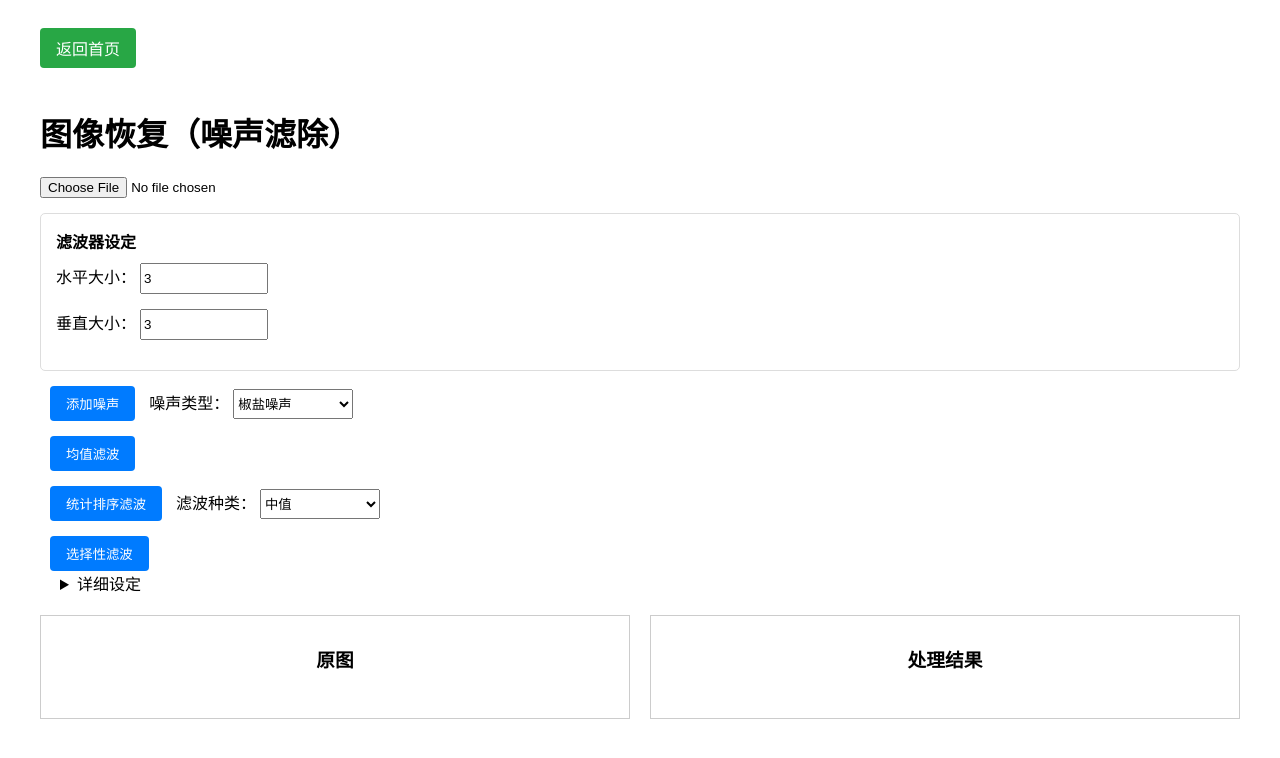
After one commit to RaShiSho/DigitalImageFinalHomework, a Flask app: page /restore in a window 1280 px wide. The commit adds this page. Shown: the top 758 px of the page. Run offline with Flask 3, Linux system fonts and the light colour scheme.

Commit message:
add image restore

```diff
--- a/app.py
+++ b/app.py
@@ -10,6 +10,7 @@ from segmentation_processor import SegmentationProcessor
 from smooth_processor import SmoothProcessor
 from sharpen_processor import SharpenProcessor
 from morphology_processor import MorphologyProcessor
+from restore_processor import RestoreProcessor
 
 app = Flask(__name__)
 CORS(app)
@@ -253,5 +254,29 @@ def morphology_processor():
     )
     return jsonify(result)
 
+
+@app.route('/restore')
+def restore():
+    return render_template('restore.html')
+
+@app.route('/add_noise', methods=['POST'])
+def add_noise():
+    if 'image' not in request.files:
+        return jsonify({"success": False, "error": "没有上传图片"})
+
+    noise_type = request.form.get('noise_type', 'saltpepper')
+    result = RestoreProcessor.add_noise(request.files['image'], noise_type)
+    return jsonify(result)
+
+@app.route('/mean_filter', methods=['POST'])
+def mean_filter():
+    if 'image' not in request.files:
+        return jsonify({"success": False, "error": "没有上传图片"})
+
+    filter_x = request.form.get('filter_x', 3)
+    filter_y = request.form.get('filter_y', 3)
+    result = RestoreProcessor.meanFiltering(request.files['image'], filter_x, filter_y)
+    return jsonify(result)
+
 if __name__ == '__main__':
     app.run(debug=True)
--- a/morphology_processor.py
+++ b/morphology_processor.py
@@ -65,7 +65,7 @@ class MorphologyProcessor:
         if grayscale:
             return cv2.imdecode(nparr, cv2.IMREAD_GRAYSCALE)
         else:
-            return cv2.imdecode(nparr, cv2.IMREAD_COLOR)
+            return cv2.imdecode(nparr, cv2.IMREAD_UNCHANGED)
 
     @staticmethod
     def _image_to_base64(img):
--- a/templates/index.html
+++ b/templates/index.html
@@ -37,6 +37,7 @@
             <a href="/smooth" class="btn">图像平滑</a>
             <a href="/sharpen" class="btn">图像锐化</a>
             <a href="/morphology" class="btn">数学形态学</a>
+            <a href="/restore" class="btn">图像恢复</a>
         </div>
     </div>
 </body>
--- /dev/null
+++ b/templates/restore.html
@@ -0,0 +1,375 @@
+<!DOCTYPE html>
+<html lang="zh">
+<head>
+    <meta charset="UTF-8">
+    <meta name="viewport" content="width=device-width, initial-scale=1.0">
+    <title>图像恢复</title>
+    <style>
+        .container {
+            max-width: 1200px;
+            margin: 0 auto;
+            padding: 20px;
+        }
+        .controls {
+            margin-bottom: 20px;
+        }
+        .btn {
+            padding: 8px 16px;
+            background-color: #007bff;
+            color: white;
+            border: none;
+            border-radius: 4px;
+            cursor: pointer;
+            margin: 0 10px;
+        }
+        .btn:hover {
+            background-color: #0056b3;
+        }
+        .control-group {
+            border: 1px solid #ddd;
+            padding: 15px;
+            margin-bottom: 15px;
+            border-radius: 5px;
+        }
+        .control-group h4 {
+            margin-top: 0;
+            margin-bottom: 10px;
+        }
+        .form-group {
+            margin-bottom: 15px;
+        }
+        .image-grid {
+            display: grid;
+            grid-template-columns: repeat(2, 1fr);
+            gap: 20px;
+            margin-top: 20px;
+        }
+        .image-box {
+            border: 1px solid #ccc;
+            padding: 10px;
+            text-align: center;
+        }
+        .image-box img {
+            max-width: 100%;
+            max-height: 400px;
+        }
+        .home-btn {
+            display: inline-block;
+            padding: 8px 16px;
+            background-color: #28a745;
+            color: white;
+            text-decoration: none;
+            border-radius: 4px;
+            margin-bottom: 20px;
+        }
+        .home-btn:hover {
+            background-color: #218838;
+        }
+        .selector {
+            width: 120px;
+            height: 30px;
+        }
+        .ipt {
+            width: 120px;
+            height: 25px;
+        }
+
+        .loader {
+            border: 4px solid #f3f3f3;
+            border-top: 4px solid #3498db;
+            border-radius: 50%;
+            width: 20px;
+            height: 20px;
+            animation: spin 2s linear infinite;
+            display: none; /* 初始隐藏 */
+            margin-left: 10px;
+        }
+        @keyframes spin {
+            0% { transform: rotate(0deg); }
+            100% { transform: rotate(360deg); }
+        }
+
+
+    </style>
+</head>
+<body>
+    <div class="container">
+        <a href="/" class="home-btn">返回首页</a>
+        <h1>图像恢复（噪声滤除）</h1>
+
+        <div class="controls">
+            <div class="form-group">
+                <input type="file" id="imageInput" accept="image/*">
+            </div>
+            <div class="control-group">
+                <h4>滤波器设定</h4>
+                <div class="form-group">
+                    <label for="tx">水平大小：</label>
+                    <input class="ipt" type="number" id="filter-x" value="3">
+                </div>
+                <div class="form-group">
+                    <label for="ty">垂直大小：</label>
+                    <input class="ipt" type="number" id="filter-y" value="3">
+                </div>
+            </div>
+            <div class="form-group">
+                <button class="btn" onclick="addNoise()">添加噪声</button>
+                <label for="ty">噪声类型：</label>
+                <select id="noiseSelect" class="selector">
+                    <option value="saltpepper">椒盐噪声</option>
+                    <option value="gauss">高斯滤波</option>
+                </select>
+            </div>
+            <div class="form-group">
+                <button class="btn" onclick="meanFiltering()">均值滤波</button>
+            </div>
+            <div class="form-group">
+                <button class="btn" onclick="statisticalFiltering()">统计排序滤波</button>
+                <label for="ty">滤波种类：</label>
+                <select id="statisticalSelect" class="selector">
+                    <option value="mid">中值</option>
+                    <option value="max">最大值</option>
+                    <option value="min">最小值</option>
+                </select>
+            </div>
+            <div class="form-group">
+                <button class="btn" onclick="selectiveFiltering()">选择性滤波</button>
+                <details style="margin-left:20px">
+                    <summary>详细设定</summary>
+                    <div class="control-group">
+                        <h4>范围设定</h4>
+                        <div class="form-group">
+                            <label for="ty">选择方式：</label>
+                            <select id="selectiveWaySelect" class="selector">
+                                <option value="bandPass">带通</option>
+                                <option value="bandStop">带阻</option>
+                            </select>
+                        </div>
+                        <div class="form-group">
+                            <label for="tx">上限：</label>
+                            <input class="ipt" type="number" id="up" value="20">
+                        </div>
+                        <div class="form-group">
+                            <label for="ty">下限：</label>
+                            <input class="ipt" type="number" id="low" value="220">
+                        </div>
+                    </div>
+                </details>
+            </div>
+
+            <div id="loadingIndicator" class="loader"></div>
+        </div>
+
+
+        <div class="image-grid">
+            <div class="image-box">
+                <h3>原图</h3>
+                <img id="originalImage">
+            </div>
+            <div class="image-box">
+                <h3>处理结果</h3>
+                <img id="resultImage">
+            </div>
+        </div>
+
+    </div>
+
+    <script>
+        let currentImage = null;
+        let filterX = 3;
+        let filterY = 3;
+
+        document.getElementById('imageInput').addEventListener('change', function(e) {
+            const file = e.target.files[0];
+            if (file) {
+                const reader = new FileReader();
+                reader.onload = function(e) {
+                    document.getElementById('originalImage').src = e.target.result;
+                    currentImage = file;
+                }
+                reader.readAsDataURL(file);
+            }
+        });
+
+        document.getElementById('filter-x').addEventListener('input', function(e) {
+            filterX = parseInt(e.target.value) || 0;
+        });
+
+        document.getElementById('filter-y').addEventListener('input', function(e) {
+            filterY = parseInt(e.target.value) || 0;
+        });
+
+        async function addNoise() {
+            if (!currentImage) {
+                alert('请先选择图片');
+                return;
+            }
+
+            const loadingIndicator = document.getElementById('loadingIndicator');
+            loadingIndicator.style.display = 'block'; // 显示加载指示器
+
+            const formData = new FormData();
+            formData.append('image', currentImage);
+            formData.append('noise_type', document.getElementById('noiseSelect').value);
+
+            try {
+                const response = await fetch('/add_noise', {
+                    method: 'POST',
+                    body: formData
+                });
+
+                if (response.ok) {
+                    const result = await response.json();
+                    if (result.success) {
+                        document.getElementById('resultImage').src = result.resultImage;
+                    } else {
+                        alert(result.error || '处理失败');
+                    }
+                } else {
+                    alert('处理请求失败');
+                }
+            } catch (error) {
+                console.error('Error:', error);
+                alert('处理过程中发生错误');
+            } finally {
+                loadingIndicator.style.display = 'none'; // 隐藏加载指示器
+            }
+        }
+
+        async function meanFiltering() {
+            if (!currentImage) {
+                alert('请先选择图片');
+                return;
+            }
+
+            if (filterX <= 0 || filterY <= 0 || filterX % 2 === 0 || filterY % 2 === 0) {
+                alert('滤波器长宽必须为正奇数');
+                return;
+            }
+
+            const loadingIndicator = document.getElementById('loadingIndicator');
+            loadingIndicator.style.display = 'block'; // 显示加载指示器
+
+            const formData = new FormData();
+            formData.append('image', currentImage);
+            formData.append('filter_x', filterX);
+            formData.append('filter_y', filterY);
+
+            try {
+                const response = await fetch('/mean_filter', {
+                    method: 'POST',
+                    body: formData
+                });
+
+                if (response.ok) {
+                    const result = await response.json();
+                    if (result.success) {
+                        document.getElementById('resultImage').src = result.resultImage;
+                    } else {
+                        alert(result.error || '处理失败');
+                    }
+                } else {
+                    alert('处理请求失败');
+                }
+            } catch (error) {
+                console.error('Error:', error);
+                alert('处理过程中发生错误');
+            } finally {
+                loadingIndicator.style.display = 'none'; // 隐藏加载指示器
+            }
+        }
+
+        async function statisticalFiltering() {
+            if (!currentImage) {
+                alert('请先选择图片');
+                return;
+            }
+
+            if (filterX <= 0 || filterY <= 0 || filterX % 2 === 0 || filterY % 2 === 0) {
+                alert('滤波器长宽必须为正奇数');
+                return;
+            }
+
+            const loadingIndicator = document.getElementById('loadingIndicator');
+            loadingIndicator.style.display = 'block'; // 显示加载指示器
+
+            const formData = new FormData();
+            formData.append('image', currentImage);
+            formData.append('filter_x', filterX);
+            formData.append('filter_y', filterY);
+            formData.append('kind', document.getElementById('statisticalSelect').value);
+
+            try {
+                const response = await fetch('/statistical_filter', {
+                    method: 'POST',
+                    body: formData
+                });
+
+                if (response.ok) {
+                    const result = await response.json();
+                    if (result.success) {
+                        document.getElementById('resultImage').src = result.resultImage;
+                    } else {
+                        alert(result.error || '处理失败');
+                    }
+                } else {
+                    alert('处理请求失败');
+                }
+            } catch (error) {
+                console.error('Error:', error);
+                alert('处理过程中发生错误');
+            } finally {
+                loadingIndicator.style.display = 'none'; // 隐藏加载指示器
+            }
+        }
+
+        async function statisticalFiltering() {
+            if (!currentImage) {
+                alert('请先选择图片');
+                return;
+            }
+
+            if (filterX <= 0 || filterY <= 0 || filterX % 2 === 0 || filterY % 2 === 0) {
+                alert('滤波器长宽必须为正奇数');
+                return;
+            }
+
+            const loadingIndicator = document.getElementById('loadingIndicator');
+            loadingIndicator.style.display = 'block'; // 显示加载指示器
+
+            const formData = new FormData();
+            formData.append('image', currentImage);
+            formData.append('filter_x', filterX);
+            formData.append('filter_y', filterY);
+            formData.append('selectWay', document.getElementById('selectiveWaySelect').value);
+            formData.append('up', document.getElementById('up').value);
+            formData.append('low', document.getElementById('low').value);
+
+            try {
+                const response = await fetch('/selective_filter', {
+                    method: 'POST',
+                    body: formData
+                });
+
+                if (response.ok) {
+                    const result = await response.json();
+                    if (result.success) {
+                        document.getElementById('resultImage').src = result.resultImage;
+                    } else {
+                        alert(result.error || '处理失败');
+                    }
+                } else {
+                    alert('处理请求失败');
+                }
+            } catch (error) {
+                console.error('Error:', error);
+                alert('处理过程中发生错误');
+            } finally {
+                loadingIndicator.style.display = 'none'; // 隐藏加载指示器
+            }
+        }
+
+
+    </script>
+</body>
+</html>
```
Also changed, not shown: restore_processor.py (added, +113 -0 lines).
